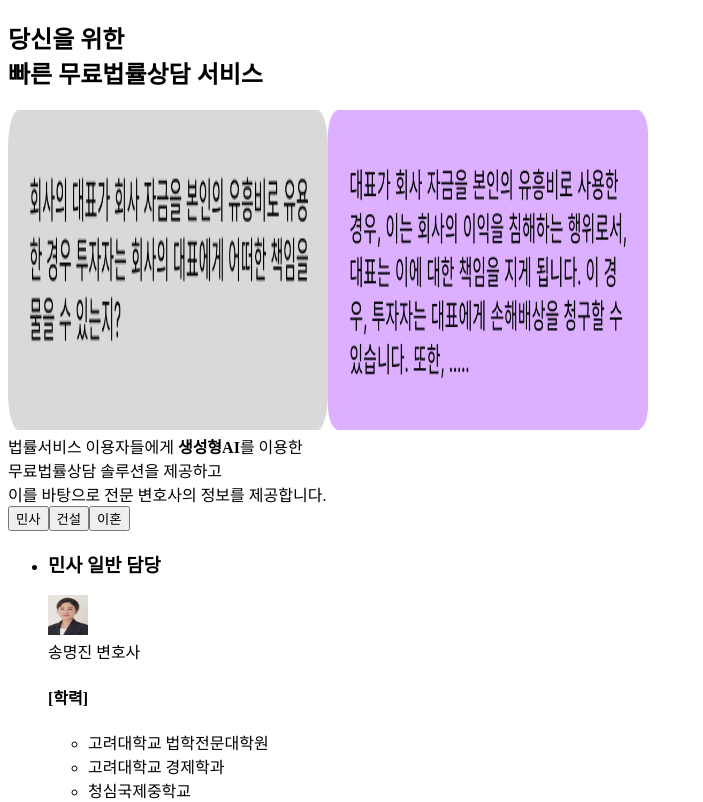
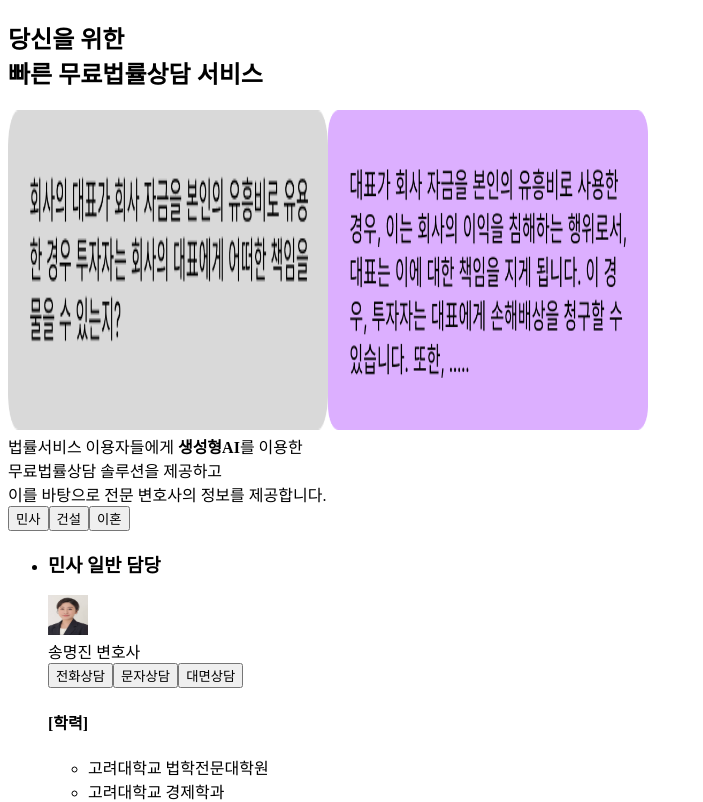
Before and after one commit to youjin-10/law-gpt-www, a Next.js app: page / in a window 1280 px wide. Shown: the top 802 px of the page, without its empty margins (0-703 px from the left). Built offline with nearby package versions, Linux system fonts and the light colour scheme.

Commit message:
상담 버튼 추가

```diff
--- a/src/components/Lawyers.tsx
+++ b/src/components/Lawyers.tsx
@@ -73,7 +73,7 @@ export default function Lawyers() {
               key={idx}
               className={classNames(
                 "rounded-xl bg-purple-100/30 p-3",
-                "ring-white ring-opacity-60 ring-offset-2 ring-offset-blue-400 focus:outline-none focus:ring-2"
+                "ring-white ring-opacity-60 ring-offset-2  focus:outline-none focus:ring-2"
               )}
             >
               <ul>
@@ -103,9 +103,34 @@ function LaywerDetail({ lawyers }: { lawyers: any }) {
             alt="lawyer1"
             width={40}
             height={40}
-            className="w-20 m-3 mx-auto"
+            className="w-20 m-3 mx-auto rounded-full ring-2 ring-white"
           />
           <div className="font-semibold mb-3">{post.name}</div>
+
+          <div className="inline-flex mb-5">
+            <button className="border border-r-0 border-gray-500  text-gray-800 hover:bg-purple-200  text-sm py-1.5 px-3 rounded-l">
+              전화상담
+            </button>
+
+            <button className="border border-r-0 border-gray-500 border-collapse text-gray-800 hover:bg-purple-200  text-sm py-1.5 px-3 ">
+              문자상담
+            </button>
+
+            <button className="border border-gray-500 border-collapse text-gray-800 hover:bg-purple-200  text-sm py-1.5 px-3 rounded-r">
+              대면상담
+            </button>
+          </div>
+
+          {/* <button className="bg-gray-300 hover:bg-gray-400 text-gray-800 font-bold py-1 px-2 rounded inline-flex items-center">
+            <svg
+              className="fill-current w-4 h-4 mr-2"
+              xmlns="http://www.w3.org/2000/svg"
+              viewBox="0 0 20 20"
+            >
+              <path d="M13 8V2H7v6H2l8 8 8-8h-5zM0 18h20v2H0v-2z" />
+            </svg>
+            <span>Download</span>
+          </button> */}
 
           <h4>[학력]</h4>
           <ul className="my-1 font-normal  text-gray-500">
```
